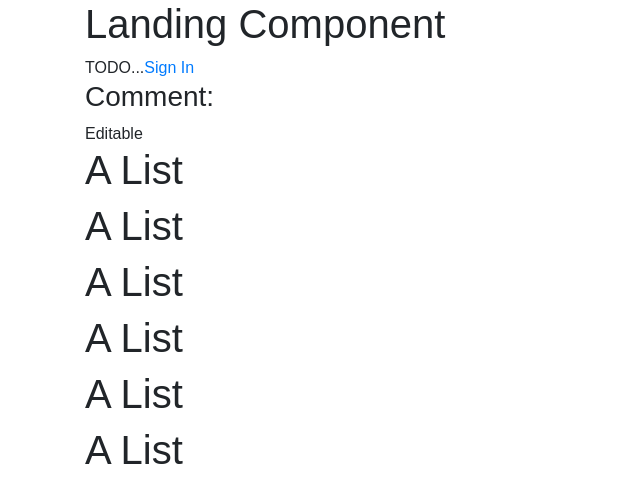
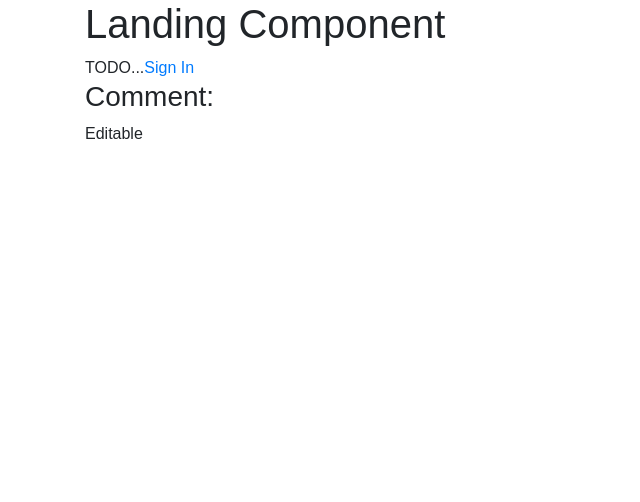
Before and after one commit to PushP0P/iEatWhat-Client, a React (Create React App) app: page / in a window 1280 px wide. Shown: the top 502 px of the page, without its empty margins (0-640 px from the left). Built offline with nearby package versions, Linux system fonts and the light colour scheme.

Commit message:
WIP commiting changes

```diff
--- a/src/components/comments/comment.controlled.tsx
+++ b/src/components/comments/comment.controlled.tsx
@@ -1,8 +1,11 @@
 import * as React from 'react';
+import { CommentProps } from '../../models/comments.model';
 
-export class CommentComponent extends React.Component {
-	userId: string;
-	editable: boolean;
-	createDate: number;
-
-}
+export const CommentComponent = (props: CommentProps) => {
+	return (
+		<div>
+			<h1>Im A Comment</h1>
+			TODO...
+		</div>
+	);
+};
--- a/src/components/comments/comments-list/comments-list.container.tsx
+++ b/src/components/comments/comments-list/comments-list.container.tsx
@@ -1,21 +1,34 @@
 import * as React from 'react';
-import {ReactElement} from 'react';
-import {CommentsListProps, CommentsListState} from '../../../models/comments.model';
+import { ReactElement } from 'react';
+import { CommentsListProps, CommentsListState } from '../../../models/comments.model';
+import { FIXTURE_COMMENTS_LIST_STATE } from './comments-list.test';
+import { CommentComponent } from '../comment.controlled';
 
 export class CommentsListContainer extends React.Component<CommentsListProps, CommentsListState> {
 
 	constructor(public props: CommentsListProps) {
 		super(props);
+		this.state = FIXTURE_COMMENTS_LIST_STATE;
 	}
 
+	// public componentDidMount(): void {
+	// }
+
 	public render(): ReactElement<HTMLDivElement> {
+
 		return(
 			<div
 				className="comments-list"
 			>
-
+				{Object.keys(this.state).map((commentId: string) => {
+					return (
+						<CommentComponent
+							key={commentId}
+							{...this.state[commentId].comment}
+						/>
+					);
+				})}
 			</div>
-		)
+		);
 	}
-
 }
--- a/src/components/comments/comments.component.tsx
+++ b/src/components/comments/comments.component.tsx
@@ -1,6 +1,7 @@
 import * as React from 'react';
 import { ReactElement } from 'react';
 import { CommentsComponentProps, CommentsComponentState } from '../../models/comments.model';
+import { CommentsListContainer } from './comments-list/comments-list.container';
 
 export class CommentsComponent extends React.Component<CommentsComponentProps, CommentsComponentState> {
 
@@ -41,12 +42,7 @@ export class CommentsComponent extends React.Component<CommentsComponentProps, C
 				<div
 					className="comments-list"
 				>
-					<h1>A List</h1>
-					<h1>A List</h1>
-					<h1>A List</h1>
-					<h1>A List</h1>
-					<h1>A List</h1>
-					<h1>A List</h1>
+					<CommentsListContainer id={'123foo'} viewId={this.props.viewId}/>
 				</div>
 			</div>
 		);
```
Also changed, not shown: src/components/comments/comments-list/comments-list.reducer.ts (+4 -3 lines), src/models/comments.model.ts (+4 -6 lines), 1 other file (tests, documents, lock files or other folders).
